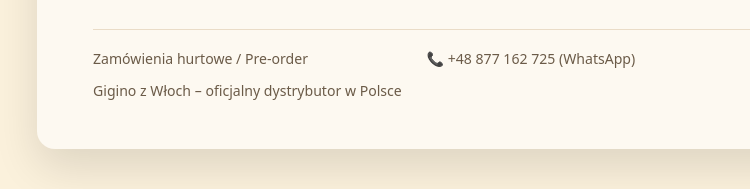
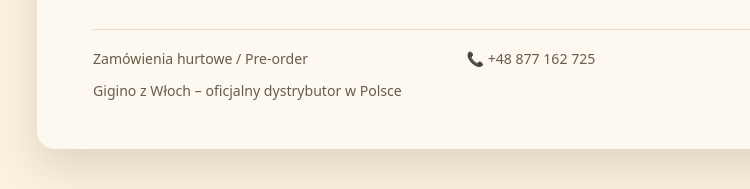
Before and after one commit to gbonfardino/giginozwloch, a plain HTML site: page index.html in a window 1280 px wide. Shown: the part 1355-1544 px from the top of the page, 123-873 px from the left. Drawn offline with Linux system fonts and the light colour scheme.

Commit message:
Update index.html

```diff
--- a/index.html
+++ b/index.html
@@ -501,7 +501,7 @@
     <span>Zamówienia hurtowe / Pre-order</span>
 
     <span>
-      📞 +48 877 162 725 (WhatsApp)
+      📞 +48 877 162 725
     </span>
 
     <span>
```
